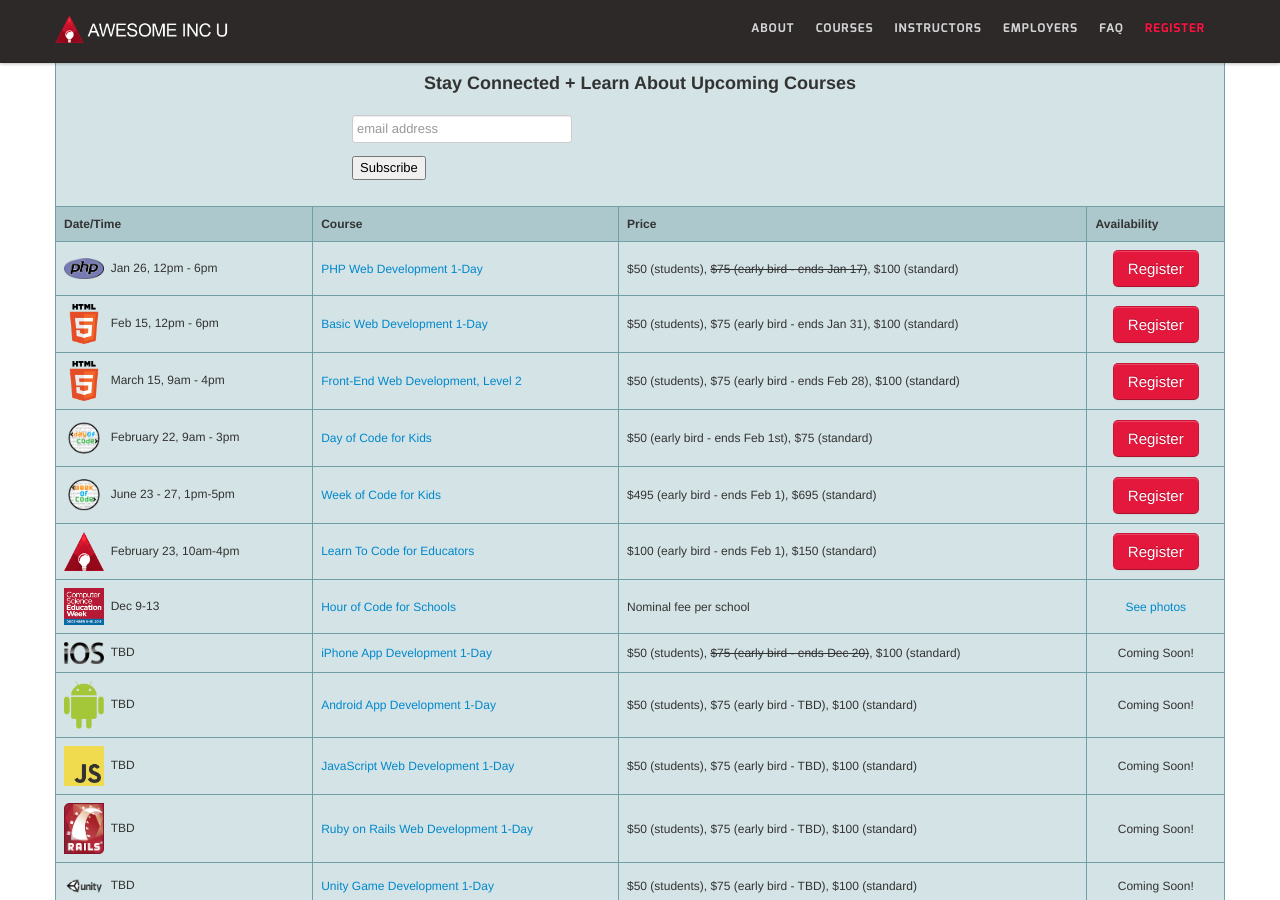
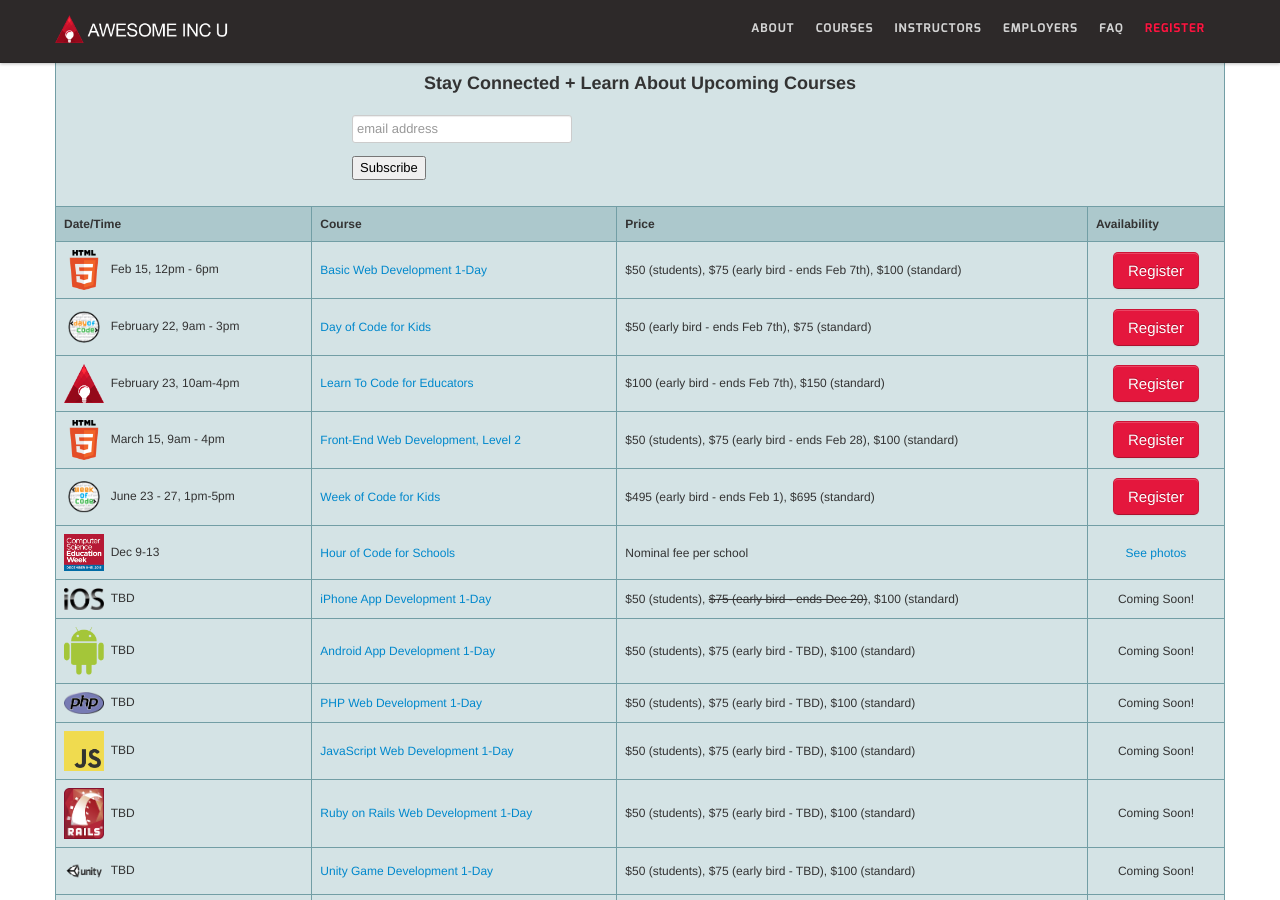
Before and after one commit to ainc/awesomeincu-2013, a Jekyll site: the page built from index.html, in a window 1280 px wide and 900 px high, scrolled down 2141 px. Built offline with Jekyll 4.4.1, drawn with Linux system fonts in a browser that asks for light colours; Markdown is read by kramdown in place of the engine named in the settings; comment, search, counter and statistics services are not loaded.

Commit message:
Updated courses

```diff
--- a/_includes/course-list-table.html
+++ b/_includes/course-list-table.html
@@ -28,23 +28,20 @@
 
 			    <tr><th>Date/Time</th><th>Course</th><th>Price</th><th>Availability</th></tr>
 
-			    <tr><td><a href="/curriculum#php-crash"><img src="/img/logo-php.png" alt="Awesome Inc PHP Web Development" width="40px"></a>&nbsp;&nbsp;Jan 26, 12pm - 6pm</td><td><a href="/curriculum#php-crash">PHP Web Development 1-Day<a/></td><td>$50 (students), <del>$75 (early bird - ends Jan 17)</del>, $100 (standard)</td><td>
-          		<center><a class="btn btn-red btn-large" href="http://awesomeincu-php-day.eventbrite.com" target="_blank">Register</a></center></td></tr>
-
-         	 	<tr><td><a href="/curriculum#basicweb-crash"><img src="/img/logo-html.png" alt="Awesome Inc Basic Web Development" width="40px"></a>&nbsp;&nbsp;Feb 15, 12pm - 6pm</td><td><a href="/curriculum#basicweb-crash">Basic Web Development 1-Day</a><br></td><td>$50 (students), $75 (early bird - ends Jan 31), $100 (standard)</td><td>
+         	 	<tr><td><a href="/curriculum#basicweb-crash"><img src="/img/logo-html.png" alt="Awesome Inc Basic Web Development" width="40px"></a>&nbsp;&nbsp;Feb 15, 12pm - 6pm</td><td><a href="/curriculum#basicweb-crash">Basic Web Development 1-Day</a><br></td><td>$50 (students), $75 (early bird - ends Feb 7th), $100 (standard)</td><td>
           		<center><a class="btn btn-red btn-large" href="http://awesomeincu-web-day.eventbrite.com" target="_blank">Register</a></center></td></tr>
 
-          		<tr><td><a href="/curriculum#frontweb2-crash"><img src="/img/logo-html.png" alt="Awesome Inc Front-End Web Development" width="40px"></a>&nbsp;&nbsp;March 15, 9am - 4pm</td><td><a href="/curriculum#frontweb2-crash">Front-End Web Development, Level 2</a><br></td><td>$50 (students), $75 (early bird - ends Feb 28), $100 (standard)</td><td>
+				<tr><td><a href="/curriculum#k12-day"><img src="/img/Day-of-Code-Logo.png" alt="Awesome Inc U Logo" width="40px"></a>&nbsp;&nbsp;February 22, 9am - 3pm</td><td><a href="/curriculum#k12-day">Day of Code for Kids</a><br></td><td>$50 (early bird - ends Feb 7th), $75 (standard)</td><td>
+				<center><a class="btn btn-red btn-large" href="http://www.eventbrite.com/e/kids-code-camp-dayofcode-tickets-9821565567?aff=aincwebsite" target="_blank">Register</a></center></td></tr>
+
+				<tr><td><a href="/curriculum#k12-teacher"><img src="/img/logo_big.png" alt="Awesome Inc U logo" width="40px"></a>&nbsp;&nbsp;February 23, 10am-4pm</td><td><a href="/curriculum#k12-teacher">Learn To Code for Educators</a><br></td><td>$100 (early bird - ends Feb 7th), $150 (standard)</td><td>
+				<center><a class="btn btn-red btn-large" href="http://www.eventbrite.com/e/learn-to-code-for-educators-tickets-9858705654?aff=aincwebsite" target="_blank">Register</a></center></td></tr>
+
+				<tr><td><a href="/curriculum#frontweb2-crash"><img src="/img/logo-html.png" alt="Awesome Inc Front-End Web Development" width="40px"></a>&nbsp;&nbsp;March 15, 9am - 4pm</td><td><a href="/curriculum#frontweb2-crash">Front-End Web Development, Level 2</a><br></td><td>$50 (students), $75 (early bird - ends Feb 28), $100 (standard)</td><td>
           		<center><a class="btn btn-red btn-large" href="http://www.eventbrite.com/e/front-end-web-development-level-2-crash-course-tickets-9901758426?aff=aincwebsite" target="_blank">Register</a></center></td></tr>
-
-				<tr><td><a href="/curriculum#k12-day"><img src="/img/Day-of-Code-Logo.png" alt="Awesome Inc U Logo" width="40px"></a>&nbsp;&nbsp;February 22, 9am - 3pm</td><td><a href="/curriculum#k12-day">Day of Code for Kids</a><br></td><td>$50 (early bird - ends Feb 1st), $75 (standard)</td><td>
-				<center><a class="btn btn-red btn-large" href="http://www.eventbrite.com/e/kids-code-camp-dayofcode-tickets-9821565567?aff=aincwebsite" target="_blank">Register</a></center></td></tr>
 
 				<tr><td><a href="/curriculum#k12-week"><img src="/img/Week-of-Code-Logo.png" alt="Awesome Inc U logo" width="40px"></a>&nbsp;&nbsp;June 23 - 27, 1pm-5pm</td><td><a href="/curriculum#k12-week">Week of Code for Kids</a><br></td><td>$495 (early bird - ends Feb 1), $695 (standard)</td><td>
 				<center><a class="btn btn-red btn-large" href="http://www.eventbrite.com/e/kids-code-camp-weekofcode-tickets-9821589639?aff=aincwebsite" target="_blank">Register</a></center></td></tr>
-
-				<tr><td><a href="/curriculum#k12-teacher"><img src="/img/logo_big.png" alt="Awesome Inc U logo" width="40px"></a>&nbsp;&nbsp;February 23, 10am-4pm</td><td><a href="/curriculum#k12-teacher">Learn To Code for Educators</a><br></td><td>$100 (early bird - ends Feb 1), $150 (standard)</td><td>
-				<center><a class="btn btn-red btn-large" href="http://www.eventbrite.com/e/learn-to-code-for-educators-tickets-9858705654?aff=aincwebsite" target="_blank">Register</a></center></td></tr>
 
 				<tr><td><a href="/hourofcode" target="_blank"><img src="/img/logo-csedweek2013.png" alt="Awesome Inc Hour of Code" width="40px"></a>&nbsp;&nbsp;Dec 9-13</td><td><a href="/hourofcode" target="_blank">Hour of Code for Schools</a></td><td>Nominal fee per school</td><td>
 				<center><a href="http://www.flickr.com/photos/awesomeinc/sets/72157638532676604/">See photos</a></center></td></tr>
@@ -54,6 +51,8 @@
 
 				<tr><td><a href="/curriculum#android-crash"><img src="/img/logo-android.png" alt="Awesome Inc Android 1-Day" width="40px" ></a>&nbsp;&nbsp;TBD</td><td><a href="/curriculum#android-crash">Android App Development 1-Day</a></td><td>$50 (students), $75 (early bird - TBD), $100 (standard)</td><td>
 				<center>Coming Soon!</center></td></tr>
+
+				<tr><td><a href="/curriculum#php-crash"><img src="/img/logo-php.png" alt="Awesome Inc PHP Web Development" width="40px"></a>&nbsp;&nbsp;TBD</td><td><a href="/curriculum#php-crash">PHP Web Development 1-Day<a/></td><td>$50 (students), $75 (early bird - TBD), $100 (standard)</td><td><center>Coming Soon!</center></td></tr>
 
 				<tr><td><a href="/curriculum#javascript-crash"><img src="/img/logo-js.png" alt="Awesome Inc JavaScript Web Development" width="40px"></a>&nbsp;&nbsp;TBD</td><td><a href="/curriculum#javascript-crash">JavaScript Web Development 1-Day<a/></td><td>$50 (students), $75 (early bird - TBD), $100 (standard)</td><td><center>Coming Soon!</center></td></tr>
 
```
Also changed, not shown: 2 other files.
